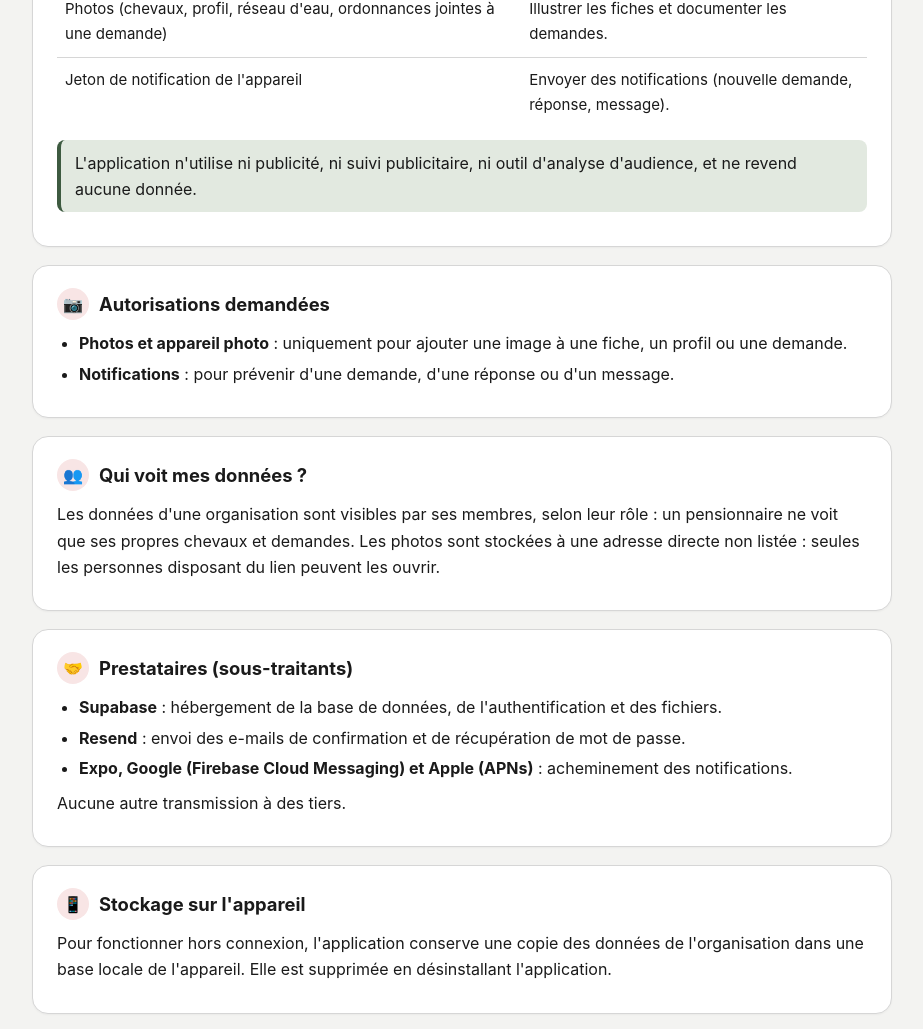
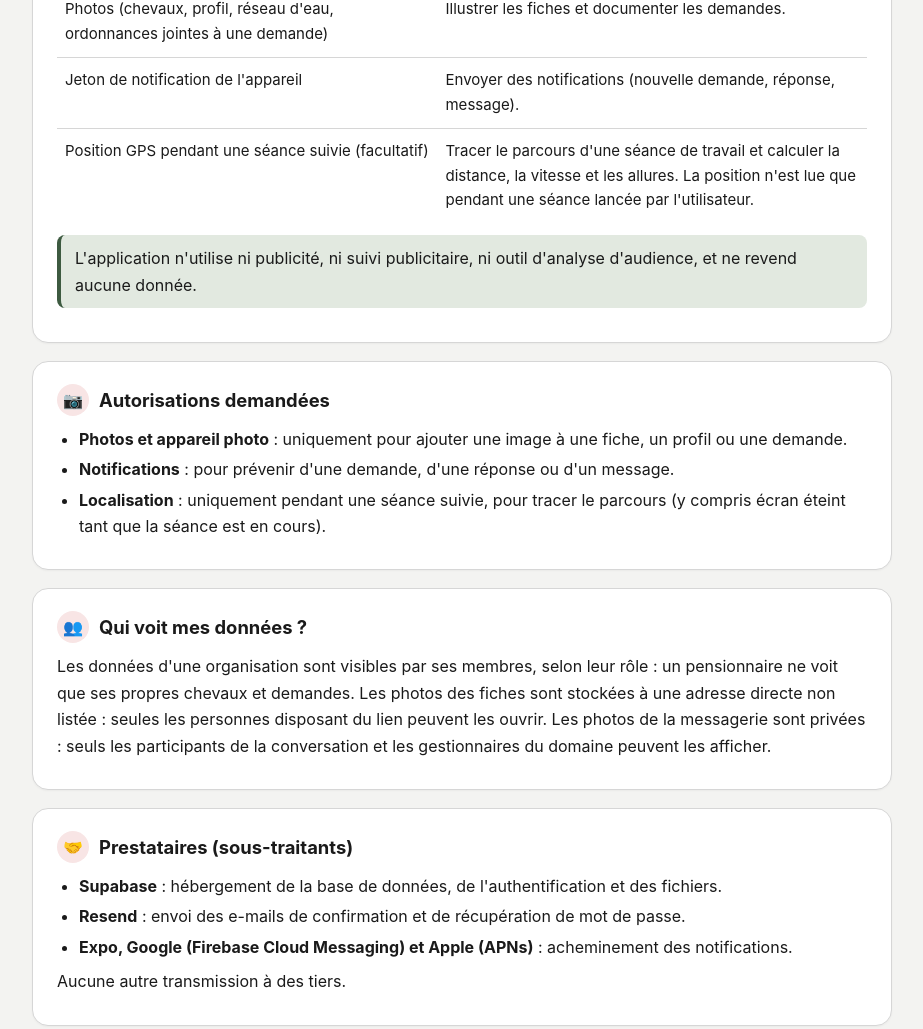
Before and after one commit to Danthorus/dvp-mobile-legal, a plain HTML site: page confidentialite.html in a window 1280 px wide. Shown: the part 1100-2129 px from the top of the page, without its empty margins (178-1101 px from the left). Drawn offline with Linux system fonts and the light colour scheme.

Commit message:
Politique de confidentialité : localisation GPS et photos privées du chat
- Ajout de la position GPS pendant une séance suivie (données et autorisations).
- Les photos de la messagerie sont désormais privées (participants et gestionnaires).
- Lien « Conditions » dans la navigation, aligné sur l'application.

Co-Authored-By: Claude Opus 5.5 <noreply@anthropic.com>

```diff
--- a/confidentialite.html
+++ b/confidentialite.html
@@ -10,7 +10,7 @@
 <body>
 <div class="topbar"><div class="topbar-inner">
   <a class="brand" href="index.html"><img class="blason" src="blason.png" alt=""><img class="wordmark" src="logo-equo.png" alt="EQUO by DVP"></a>
-  <nav><a class="active" href="confidentialite.html">Confidentialité</a><a href="suppression-compte.html">Supprimer mon compte</a><a href="support.html">Aide</a></nav>
+  <nav><a class="active" href="confidentialite.html">Confidentialité</a><a href="conditions.html">Conditions</a><a href="suppression-compte.html">Supprimer mon compte</a><a href="support.html">Aide</a></nav>
 </div></div>
 <div class="hero">
   <h1>Politique de confidentialité</h1>
@@ -39,6 +39,7 @@
       <tr><td>Noms et numéros de téléphone de contacts (propriétaires, intervenants, contact d'urgence du domaine)</td><td>Joindre les personnes concernées.</td></tr>
       <tr><td>Photos (chevaux, profil, réseau d'eau, ordonnances jointes à une demande)</td><td>Illustrer les fiches et documenter les demandes.</td></tr>
       <tr><td>Jeton de notification de l'appareil</td><td>Envoyer des notifications (nouvelle demande, réponse, message).</td></tr>
+      <tr><td>Position GPS pendant une séance suivie (facultatif)</td><td>Tracer le parcours d'une séance de travail et calculer la distance, la vitesse et les allures. La position n'est lue que pendant une séance lancée par l'utilisateur.</td></tr>
     </table></div>
     <div class="callout green">L'application n'utilise ni publicité, ni suivi publicitaire, ni outil d'analyse d'audience, et ne revend aucune donnée.</div>
   </div>
@@ -48,12 +49,13 @@
     <ul>
       <li><strong>Photos et appareil photo</strong> : uniquement pour ajouter une image à une fiche, un profil ou une demande.</li>
       <li><strong>Notifications</strong> : pour prévenir d'une demande, d'une réponse ou d'un message.</li>
+      <li><strong>Localisation</strong> : uniquement pendant une séance suivie, pour tracer le parcours (y compris écran éteint tant que la séance est en cours).</li>
     </ul>
   </div>
 
   <div class="card">
     <h2><span class="icon">👥</span>Qui voit mes données ?</h2>
-    <p>Les données d'une organisation sont visibles par ses membres, selon leur rôle : un pensionnaire ne voit que ses propres chevaux et demandes. Les photos sont stockées à une adresse directe non listée : seules les personnes disposant du lien peuvent les ouvrir.</p>
+    <p>Les données d'une organisation sont visibles par ses membres, selon leur rôle : un pensionnaire ne voit que ses propres chevaux et demandes. Les photos des fiches sont stockées à une adresse directe non listée : seules les personnes disposant du lien peuvent les ouvrir. Les photos de la messagerie sont privées : seuls les participants de la conversation et les gestionnaires du domaine peuvent les afficher.</p>
   </div>
 
   <div class="card">
```
